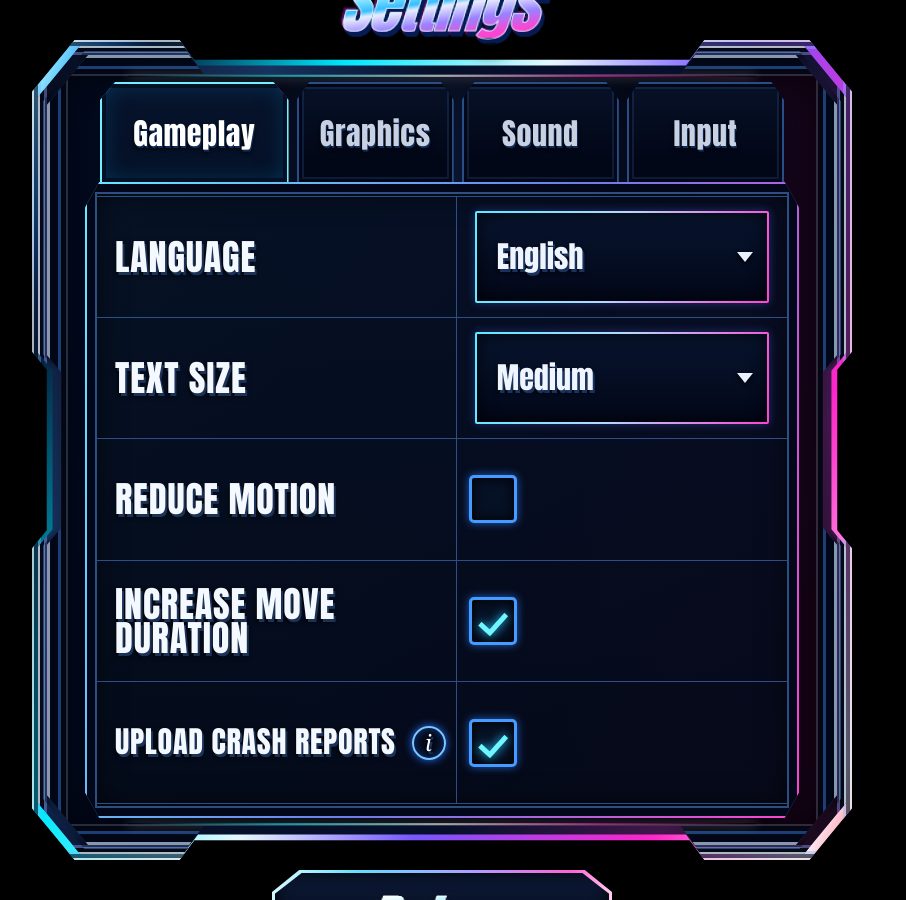
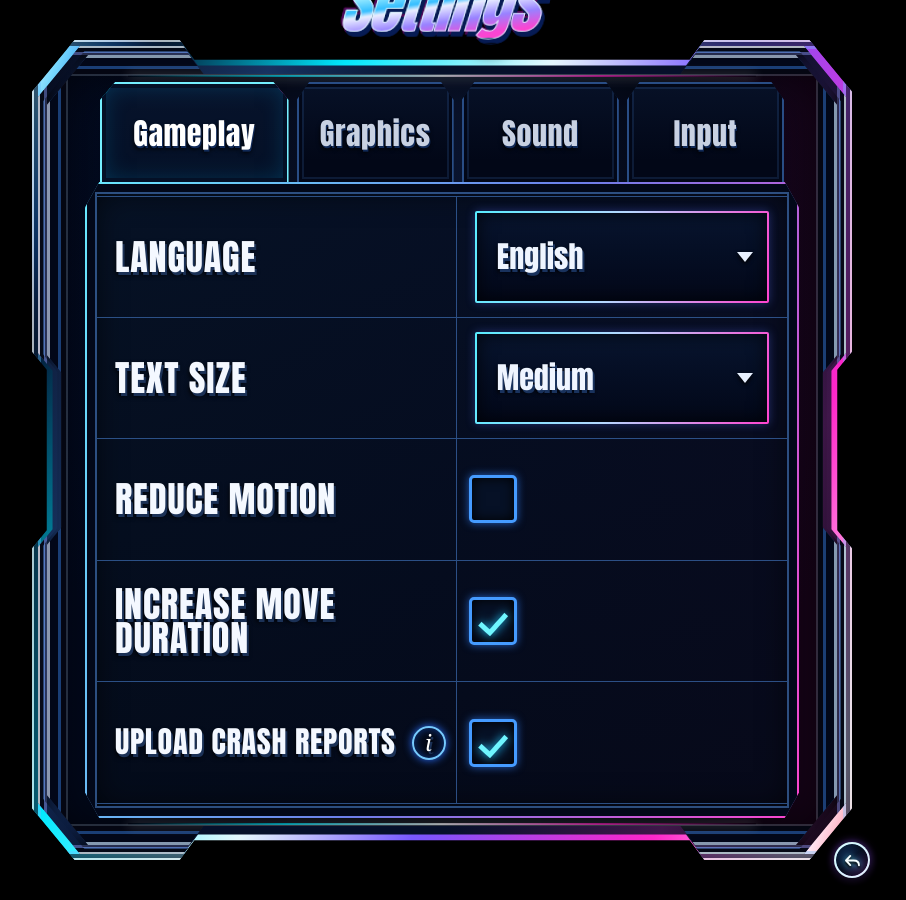
Before and after one commit to thurn/mockups, a Next.js app: page / in a window 1280 px wide. Both pictures are taken after a click on the button "Settings". Shown: the whole page, without its empty margins (198-1104 px from the left). Built offline with nearby package versions, Linux system fonts and the light colour scheme.

Commit message:
style: replace settings return button with corner icon

```diff
--- a/app/components/ReturnButton.tsx
+++ b/app/components/ReturnButton.tsx
@@ -1,4 +1,3 @@
-import { actionClip, impactFont, mergeStyles, textGradient } from "./styles";
 import { useInteraction } from "./useInteraction";
 
 export function ReturnButton({ onClick }: { onClick: () => void }) {
@@ -14,56 +13,49 @@ export function ReturnButton({ onClick }: { onClick: () => void }) {
         boxSizing: "border-box",
         position: "absolute",
         zIndex: 4,
-        left: "50%",
-        bottom: -110,
-        height: 100,
-        width: 340,
-        border: 0,
+        right: -18,
+        bottom: -18,
+        width: 36,
+        height: 36,
+        display: "grid",
+        placeItems: "center",
+        border: "2px solid rgb(224 250 255 / 92%)",
+        borderRadius: "50%",
         margin: 0,
         padding: 0,
-        clipPath: actionClip,
-        color: "transparent",
+        color: "#f5fdff",
         background:
-          "linear-gradient(105deg, #dffbff, #61ddff 24%, #aca1ff 54%, #ff62d5 82%, #fff) border-box",
+          "linear-gradient(135deg, #173d73 0%, #09162f 48%, #411b57 100%) padding-box, linear-gradient(135deg, #bff7ff, #61ddff 34%, #c783ff 68%, #ff62d5) border-box",
         cursor: "pointer",
         outline: 0,
-        filter: highlighted
-          ? "brightness(1.16) drop-shadow(0 0 11px rgb(103 222 255 / 74%))"
-          : "drop-shadow(0 9px 9px rgb(0 0 0 / 72%)) drop-shadow(0 0 7px rgb(147 77 255 / 55%))",
-        transform: state.pressed
-          ? "translate(-50%, 2px) scale(0.98)"
-          : highlighted
-            ? "translateX(-50%) scale(1.015)"
-            : "translateX(-50%)",
+        boxShadow: highlighted
+          ? "inset 0 0 10px rgb(95 225 255 / 34%), 0 0 14px rgb(103 222 255 / 82%)"
+          : "inset 0 0 10px rgb(0 0 0 / 78%), 0 5px 9px rgb(0 0 0 / 72%), 0 0 8px rgb(147 77 255 / 62%)",
+        filter: highlighted ? "brightness(1.14)" : undefined,
+        transform: state.pressed ? "scale(0.92)" : highlighted ? "scale(1.08)" : undefined,
         font: "inherit",
       }}
+      aria-label="Return to main menu"
     >
-      <span
+      <svg
         aria-hidden="true"
+        viewBox="0 0 24 24"
         style={{
-          position: "absolute",
-          inset: 3,
-          clipPath: actionClip,
-          background: "linear-gradient(180deg, #0c1a36, #020612)",
-          boxShadow: "inset 0 0 16px #000",
+          width: 19,
+          height: 19,
+          overflow: "visible",
+          filter: "drop-shadow(0 2px 1px #000) drop-shadow(0 0 3px rgb(98 224 255 / 72%))",
         }}
-      />
-      <span
-        style={mergeStyles(textGradient, {
-          position: "relative",
-          display: "inline-block",
-          paddingRight: "0.18em",
-          transform: "skewX(-7deg)",
-          fontFamily: impactFont,
-          fontSize: 54,
-          fontStyle: "italic",
-          lineHeight: 1,
-          WebkitTextStroke: "0.8px #fff",
-          filter: "drop-shadow(2px 4px 0 #173a74) drop-shadow(0 5px 4px #000)",
-        })}
       >
-        Return
-      </span>
+        <path
+          d="M9.2 6.2 3.8 12l5.4 5.8M4.3 12h9.1c4.2 0 6.8 2.1 6.8 6"
+          fill="none"
+          stroke="currentColor"
+          strokeLinecap="round"
+          strokeLinejoin="round"
+          strokeWidth="2.4"
+        />
+      </svg>
     </button>
   );
 }
```
Also changed, not shown: settings-corner-return-icon.png (added).
